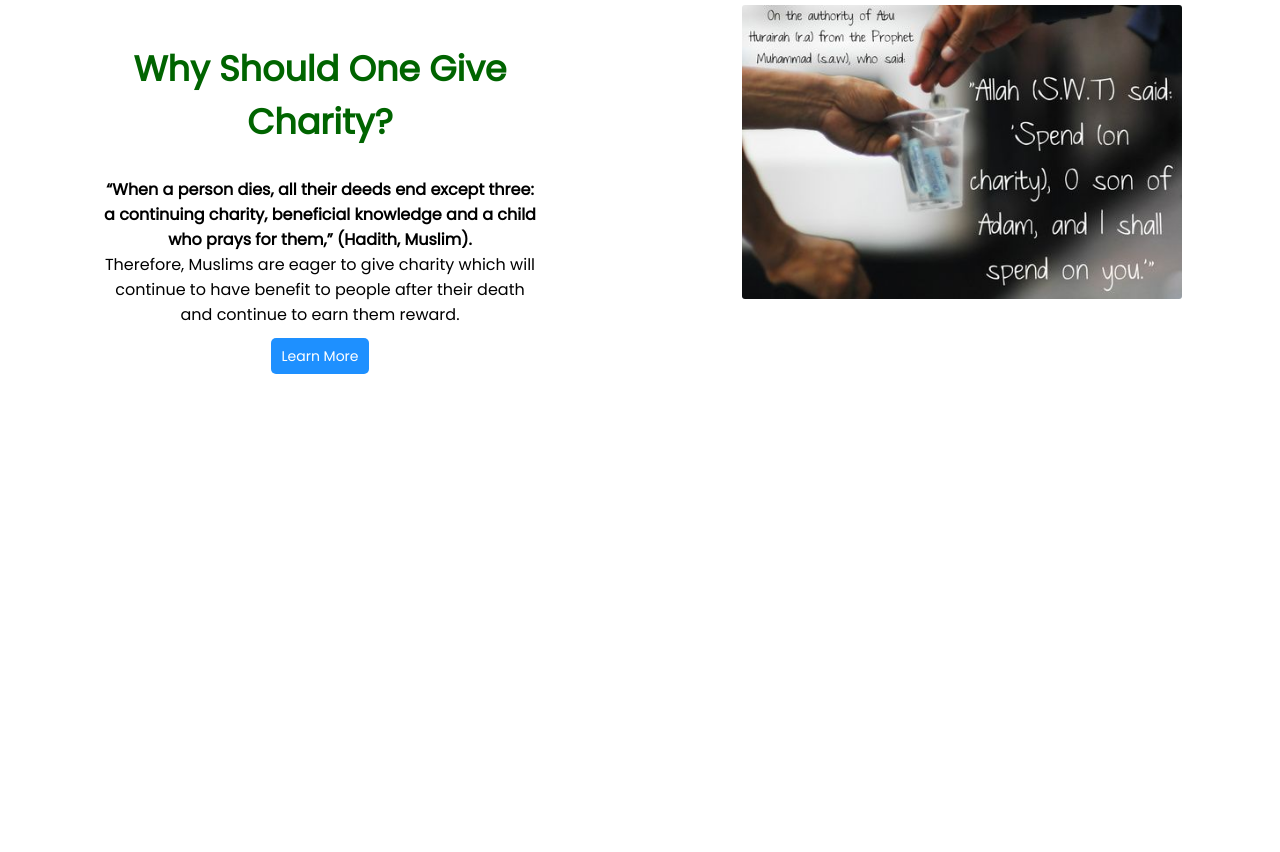
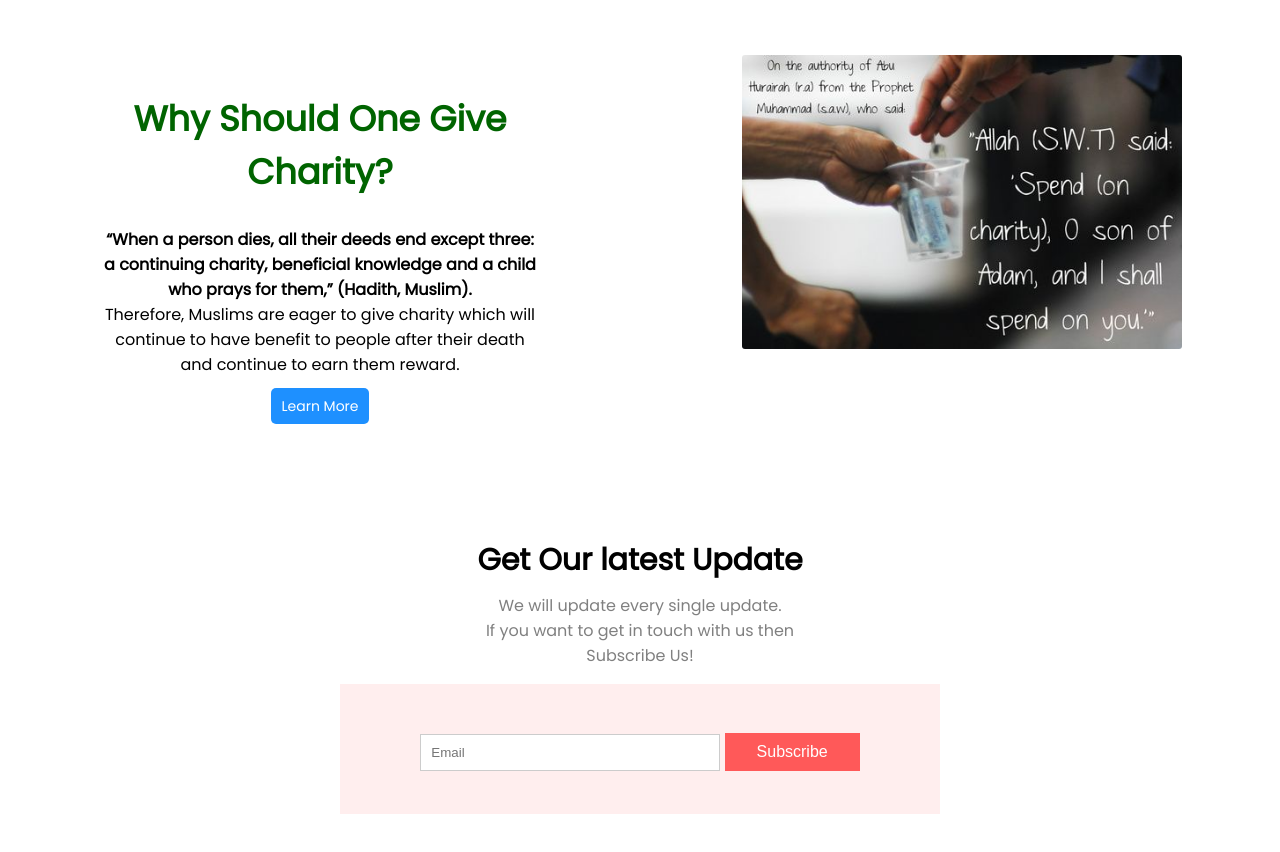
Before and after one commit to Miskatur/human-aid-welfare-foundation, a plain HTML site: page index.html in a window 1280 px wide. Shown: the part 2112-2964 px from the top of the page. Before the commit the page ends 2600 px from the top, so only its background shows below. Drawn offline with Linux system fonts and the light colour scheme.

Commit message:
all section complete

```diff
--- a/index.html
+++ b/index.html
@@ -131,6 +131,7 @@
     <!--Our Donation plan ended-->
 
     <!--Bonus Section Started-->
+
     <section class="why-us">
         <div class="importance-of-charity half-width">
             <h2>Why Should One Give Charity?</h2>
@@ -147,11 +148,23 @@
 
     </section>
 
+    <!--Bonus Section Started-->
+
+    <section class="updates">
+        <div class="update-text">
+            <h2>Get Our latest Update</h2>
+            <p>We will update every single update. <br>
+                If you want to get in touch with us then <br>
+                Subscribe Us!
+            </p>
+        </div>
+        <div class="email-section">
+            <input type="email" name="Email" id="email" placeholder="Email">
+            <input class="button" type="button" value="Subscribe">
+        </div>
 
 
-
-    <!--Bonus Section Started-->
-
+    </section>
 
 
 </body>
--- a/style.css
+++ b/style.css
@@ -130,7 +130,7 @@ body {
 /*Donation Plan started*/
 
 .our-donation-section {
-    margin-top: 100px;
+    margin-top: 150px;
 }
 
 
@@ -163,7 +163,6 @@ body {
 
 .donate-icon {
     margin: 3% -3% 3% 8%;
-    margin-right: ;
     width: 330px;
     height: 280px;
     padding-left: 1%;
@@ -233,3 +232,47 @@ body {
 }
 
 /*Important of Charity ended*/
+
+/*Email Section Started*/
+.updates {
+    text-align: center;
+}
+
+.update-text h2 {
+    font-size: 30px;
+}
+
+.update-text p {
+    font-size: 16px;
+    margin-top: -15px;
+    color: grey;
+}
+
+.email-section {
+    background-color: #FFEEEE;
+    width: 600px;
+    height: 130px;
+    margin: 0 auto;
+}
+
+input[type=email] {
+    width: 300px;
+    padding: 10px;
+    margin: 50px 0;
+    display: inline-block;
+    border: 1px solid #ccc;
+    box-sizing: border-box;
+}
+
+.button {
+    background-color: #FF5959;
+    border: none;
+    color: white;
+    padding: 10px 32px;
+    text-align: center;
+    text-decoration: none;
+    display: inline-block;
+    font-size: 16px;
+}
+
+/*Email Section Ended*/
```
